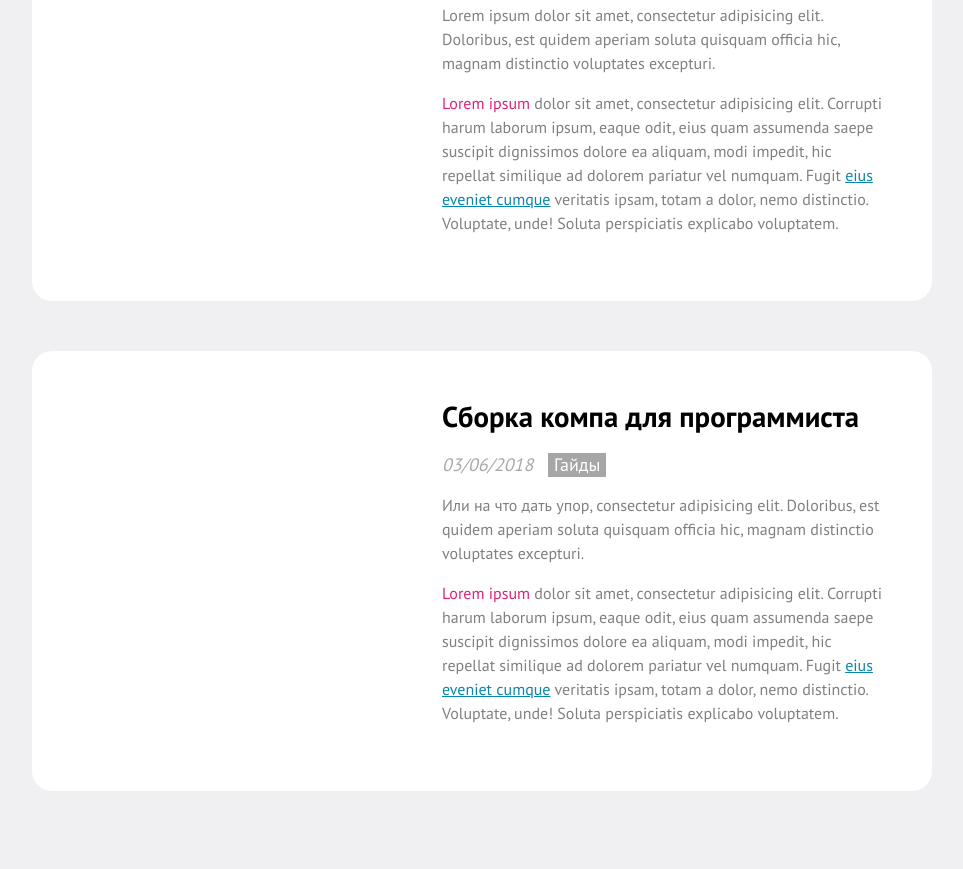
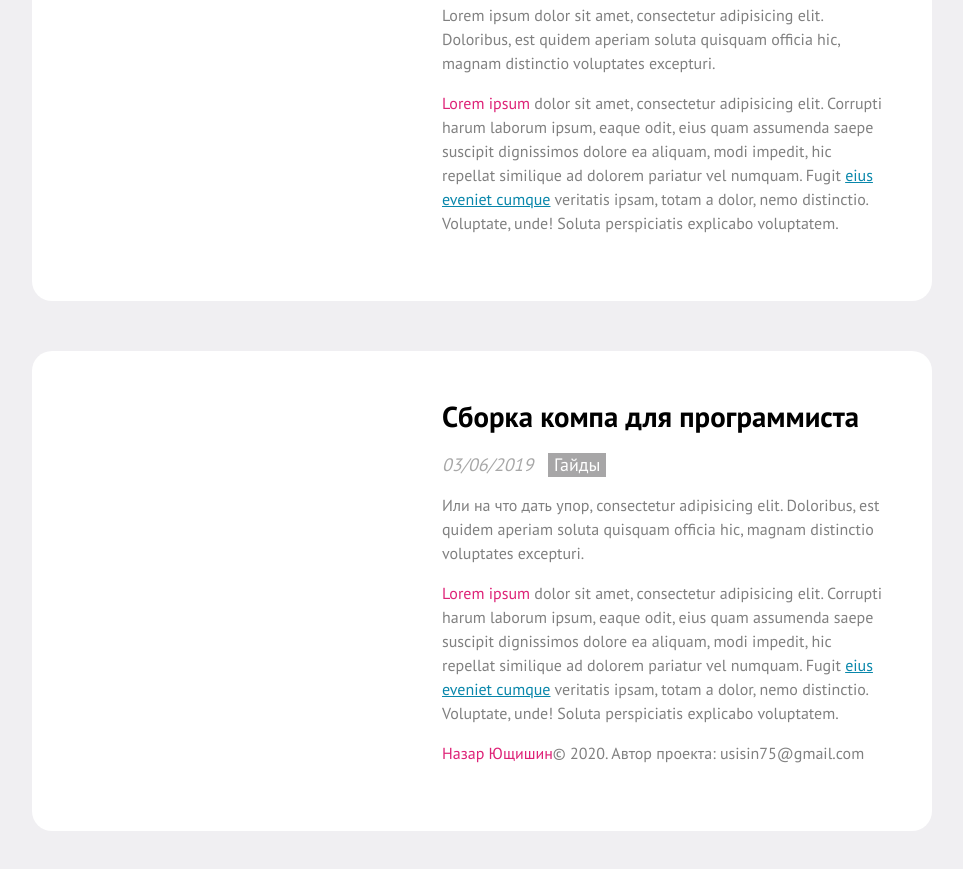
Before and after one commit to Nazar041/github-for--Web-Development, a plain HTML site: page index.html in a window 1280 px wide. Shown: the part 411-1280 px from the top of the page, without its empty margins (158-1121 px from the left). Before the commit the page ends 1252 px from the top, so only its background shows below. Drawn offline with Linux system fonts and the light colour scheme.

Commit message:
the first web_page

```diff
--- a/index.html
+++ b/index.html
@@ -1,5 +1,5 @@
 <!DOCTYPE html>
-<html lang="en">
+<html lang="en-ru">
 <head>
 	<meta charset="UTF-8">
 	<title>The first web_page</title>
@@ -46,7 +46,7 @@
 			<div class="details">
                 <a href="#" class="title">Сборка компа для программиста</a>
                 <div class="meta">
-                    <em class="date">03/06/2018</em>
+                    <em class="date">03/06/2019</em>
                     <a href="#" class="cat">Гайды</a>
                 </div>
                 <div class="content">
@@ -54,6 +54,8 @@
 
                     <p><span class="highlighted">Lorem ipsum</span> dolor sit amet, consectetur adipisicing elit. Corrupti harum laborum ipsum, eaque odit, eius quam assumenda saepe suscipit dignissimos dolore ea aliquam, modi impedit, hic repellat similique ad dolorem pariatur vel numquam. Fugit <a href="https://example.com">eius eveniet cumque</a> veritatis ipsam, totam a dolor, nemo distinctio. Voluptate, unde! Soluta perspiciatis explicabo voluptatem.</p>
                 </div>
+                <p><span class="highlighted">Назар Ющишин</span>© 2020. Автор проекта: usisin75@gmail.com</p>
+                </div>
 			</div>
 	</article>
 
```
